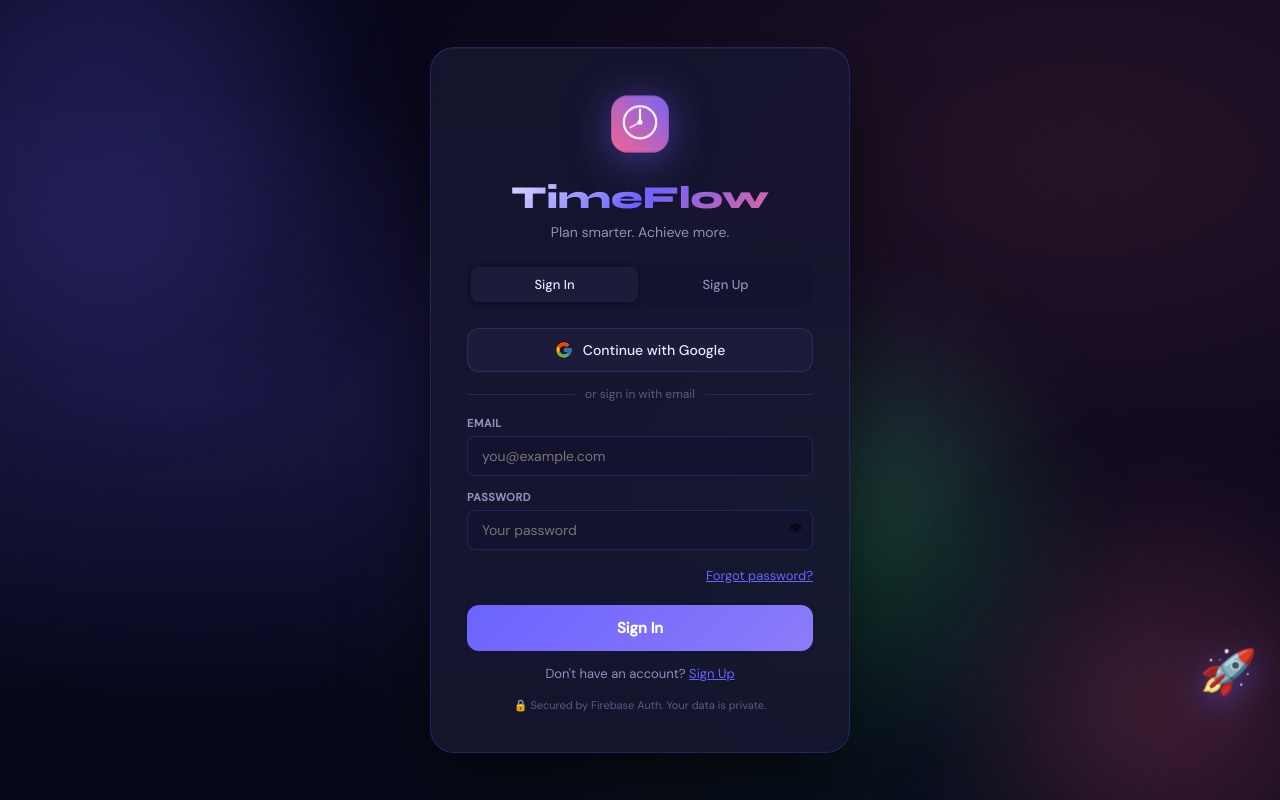
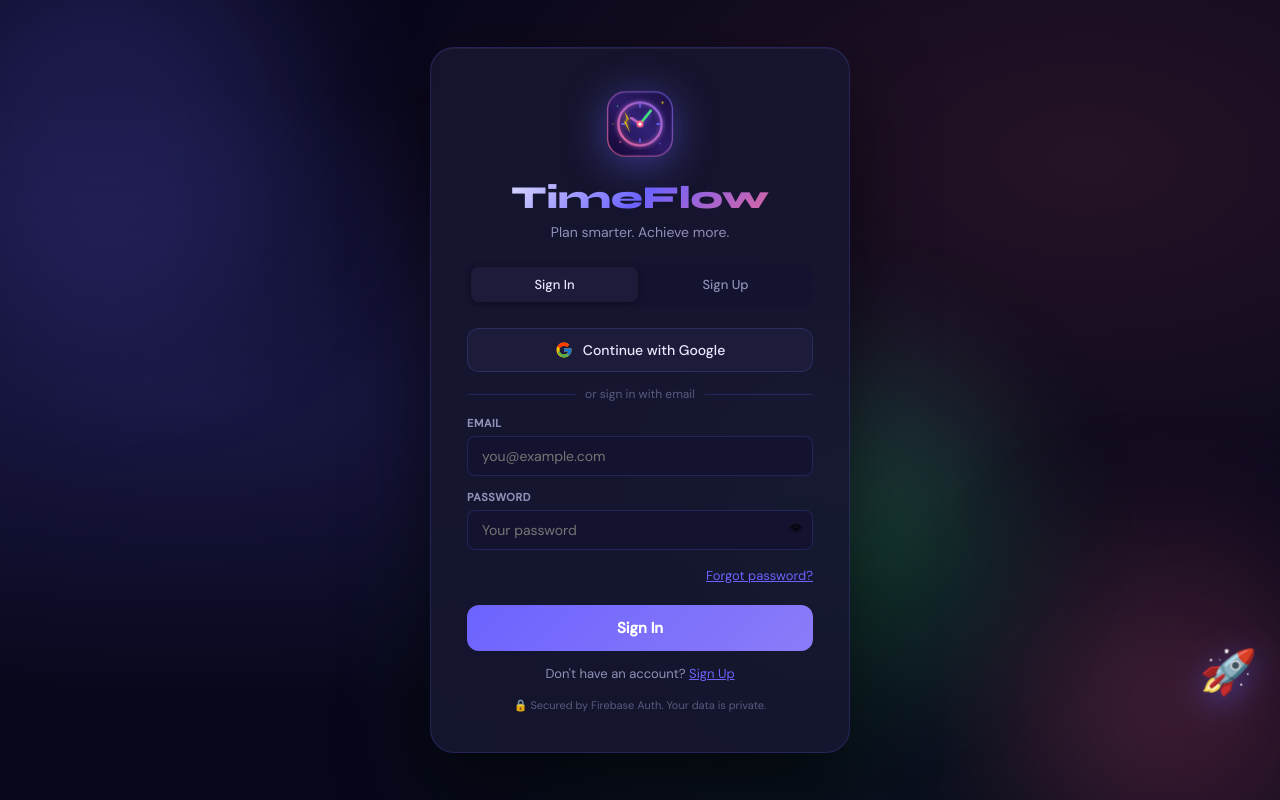
Before and after one commit to SaifulSumon23/timeflow, a plain HTML site: page index.html in a window 1280 px wide. Drawn offline with Linux system fonts and the light colour scheme; no server answers.

Commit message:
Replace logo SVG with updated design and gradients

```diff
--- a/index.html
+++ b/index.html
@@ -31,18 +31,71 @@
   <div class="auth-card" id="authCard">
     <!-- LOGO -->
    <div class="auth-logo">
-      <svg viewBox="0 0 80 80" fill="none">
+  <svg viewBox="0 0 80 80" fill="none" xmlns="http://www.w3.org/2000/svg">
     <defs>
-          <linearGradient id="lg1" x1="0" y1="0" x2="80" y2="80" gradientUnits="userSpaceOnUse">
-            <stop offset="0%" stop-color="#6c63ff"/>
+      <linearGradient id="bgGrad" x1="0" y1="0" x2="80" y2="80" gradientUnits="userSpaceOnUse">
+        <stop offset="0%"   stop-color="#1a1040"/>
+        <stop offset="50%"  stop-color="#2d1b69"/>
+        <stop offset="100%" stop-color="#11052c"/>
+      </linearGradient>
+      <linearGradient id="ringGrad" x1="0" y1="0" x2="80" y2="80" gradientUnits="userSpaceOnUse">
+        <stop offset="0%"   stop-color="#6c63ff"/>
         <stop offset="100%" stop-color="#ff6584"/>
       </linearGradient>
+      <linearGradient id="handGrad" x1="0" y1="0" x2="1" y2="1" gradientUnits="objectBoundingBox">
+        <stop offset="0%"   stop-color="#43e97b"/>
+        <stop offset="100%" stop-color="#6c63ff"/>
+      </linearGradient>
+      <filter id="glow">
+        <feGaussianBlur stdDeviation="2.5" result="blur"/>
+        <feMerge><feMergeNode in="blur"/><feMergeNode in="SourceGraphic"/></feMerge>
+      </filter>
+      <filter id="shadow">
+        <feDropShadow dx="0" dy="2" stdDeviation="3" flood-color="#6c63ff" flood-opacity="0.6"/>
+      </filter>
     </defs>
-        <rect x="8" y="8" width="64" height="64" rx="18" fill="url(#lg1)"/>
-        <circle cx="40" cy="38" r="18" fill="none" stroke="rgba(255,255,255,0.9)" stroke-width="2.5"/>
-        <line x1="40" y1="38" x2="40" y2="24" stroke="white" stroke-width="2.5" stroke-linecap="round"/>
-        <line x1="40" y1="38" x2="51" y2="44" stroke="rgba(255,255,255,0.7)" stroke-width="2" stroke-linecap="round"/>
-        <circle cx="40" cy="38" r="2.8" fill="white"/>
+
+    <!-- Background rounded square -->
+    <rect x="4" y="4" width="72" height="72" rx="20" fill="url(#bgGrad)"/>
+
+    <!-- Outer border glow -->
+    <rect x="4" y="4" width="72" height="72" rx="20"
+      fill="none" stroke="url(#ringGrad)" stroke-width="1.5" opacity="0.7"/>
+
+    <!-- Stars / sparkles -->
+    <circle cx="15" cy="16" r="1.2" fill="#f6c90e" opacity="0.9"/>
+    <circle cx="65" cy="20" r="0.8" fill="#43e97b" opacity="0.8"/>
+    <circle cx="62" cy="60" r="1.1" fill="#ff6584" opacity="0.7"/>
+    <circle cx="18" cy="62" r="0.9" fill="#6c63ff" opacity="0.8"/>
+    <circle cx="70" cy="40" r="0.7" fill="#f6c90e" opacity="0.6"/>
+
+    <!-- Clock face outer ring -->
+    <circle cx="40" cy="40" r="24" fill="none" stroke="url(#ringGrad)" stroke-width="2.5" filter="url(#glow)"/>
+
+    <!-- Clock face inner fill -->
+    <circle cx="40" cy="40" r="21" fill="rgba(108,99,255,0.08)"/>
+
+    <!-- Hour tick marks -->
+    <line x1="40" y1="18" x2="40" y2="21" stroke="#6c63ff" stroke-width="2" stroke-linecap="round" opacity="0.8"/>
+    <line x1="40" y1="57" x2="40" y2="60" stroke="#6c63ff" stroke-width="2" stroke-linecap="round" opacity="0.8"/>
+    <line x1="18" y1="40" x2="21" y2="40" stroke="#6c63ff" stroke-width="2" stroke-linecap="round" opacity="0.8"/>
+    <line x1="57" y1="40" x2="60" y2="40" stroke="#6c63ff" stroke-width="2" stroke-linecap="round" opacity="0.8"/>
+
+    <!-- Minute hand — pointing to ~10 o'clock -->
+    <line x1="40" y1="40" x2="28" y2="25"
+      stroke="#43e97b" stroke-width="2.8" stroke-linecap="round" filter="url(#shadow)"/>
+
+    <!-- Hour hand — pointing to ~2 o'clock -->
+    <line x1="40" y1="40" x2="50" y2="33"
+      stroke="url(#ringGrad)" stroke-width="3" stroke-linecap="round" filter="url(#shadow)"/>
+
+    <!-- Center pivot -->
+    <circle cx="40" cy="40" r="3.5" fill="#ff6584" filter="url(#glow)"/>
+    <circle cx="40" cy="40" r="1.8" fill="white"/>
+
+    <!-- Lightning bolt accent (productivity) -->
+    <path d="M57 26 L52 35 L56 35 L51 50 L58 37 L54 37 Z"
+      fill="#f6c90e" opacity="0.85" filter="url(#glow)"/>
   </svg>
 </div>
     <h1 class="auth-title">TimeFlow</h1>
```
Lines whose indentation alone changed are shown as unchanged.
